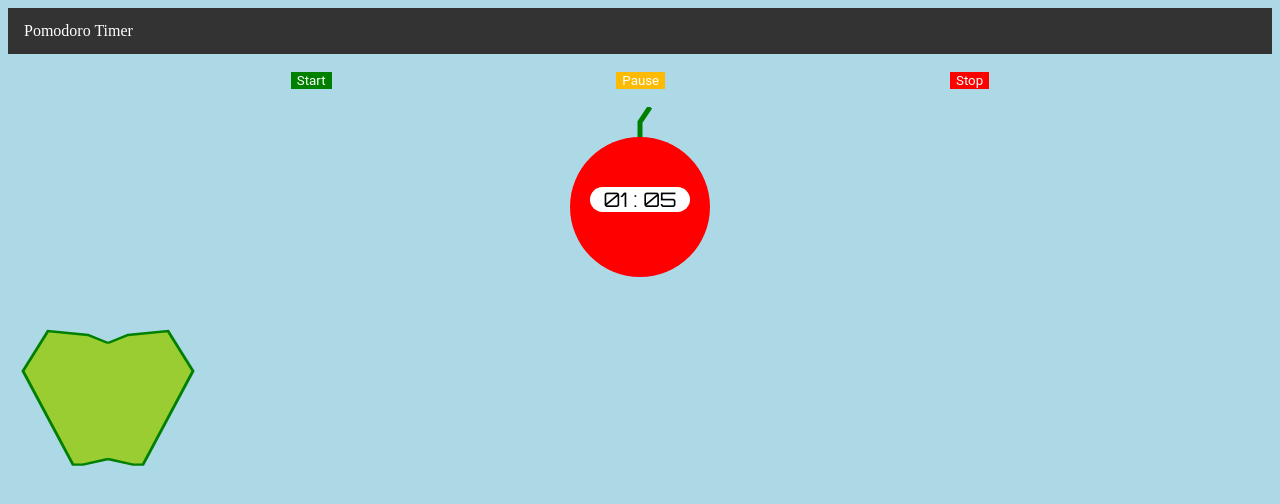
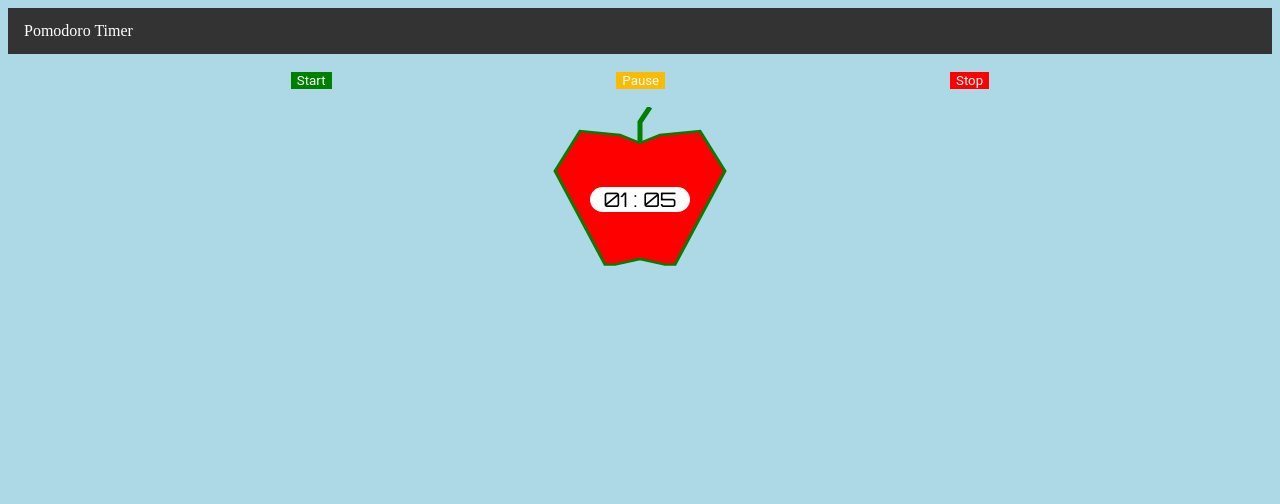
Before and after one commit to Donal-Maher/CS230Lab1, a plain HTML site: page index.html in a window 1280 px wide. Drawn offline with Linux system fonts and the light colour scheme.

Commit message:
Tidied up comments

```diff
--- a/index.html
+++ b/index.html
@@ -16,15 +16,21 @@
         </p>
         <div id="apple" >
             <svg width="200" height="200" xmlns="http://www.w3.org/2000/svg">
-                <circle cx="100" cy="100" r="70" fill="red" />
-                <polyline points="100,30 100,15 110,0"
+                <polyline points="100,190 75,197 65,197 15,80 40,30 80,35 100,45"
+                transform ="scale(1,0.8)"
+                style="fill:red;stroke:green;stroke-width:3" />
+                <polyline points="100,190 75,197 65,197 15,80 40,30 80,35 100,45"
+                transform="translate(200,0) scale(-1,0.8)"
+                style="fill:red;stroke:green;stroke-width:3" />
+                <polyline points="100,35     100,15 110,0"
                 style="fill:none;stroke:green;stroke-width: 5"
             </svg>
             <p id="time" style = >00 : 00</p>
         </div>
+        <!--
         <div id="tester">
 
-            <svg height="500" width="500" xmlns="http://www.w3.org/2000/svg">
+            <svg height="200" width="200" xmlns="http://www.w3.org/2000/svg">
                 <polyline points="100,190 75,197 65,197 15,80 40,30 80,35 100,45"
                 transform ="scale(1,0.8)"
                 style="fill:yellowgreen;stroke:green;stroke-width:3" />
@@ -33,6 +39,7 @@
                 style="fill:yellowgreen;stroke:green;stroke-width:3" />
               </svg>
         </div>
+    -->
     </body>
     <script src="script.js"></script>
 </html>
--- a/style.css
+++ b/style.css
@@ -37,12 +37,9 @@ button:hover {
   top: 30%;
   position: absolute;
   width: 100px;
-  /* top: 50%;
-  width: 100%;
-  text-align: center; */
 }
 #time:hover {
-  background-color: yellow !important;
+  background-color: yellow !important; /* https://stackoverflow.com/questions/10964729/javascript-style-overriding-css-hover*/
 }
 /* https://www.w3schools.com/css/css_navbar_horizontal.asp */
 ul {
```
Also changed, not shown: script.js (+0 -11 lines).
